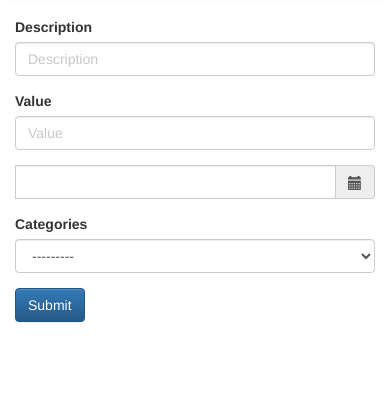
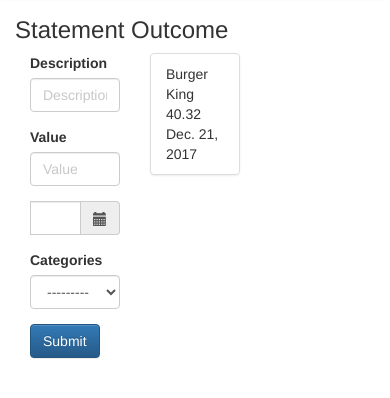
Before and after one commit to gutorc92/contas, a Django app: page /blue/statement/create/1/ in a window 390 px wide. Shown: the part 55-453 px from the top of the page. Run offline with Django 3.2, Linux system fonts and the light colour scheme; data comes from the database, SQL or seed files in the repository; data that the repository does not hold is empty; some libraries are stand-ins or nearby versions.

Commit message:
Muitas coisas
Signed-off-by: Gustavo Coelho <gutorc@hotmail.com>

```diff
--- a/blue/fixtures/initial.json
+++ b/blue/fixtures/initial.json
@@ -3,28 +3,50 @@
     "model": "blue.category",
     "pk": 1,
     "fields": {
-      "description": "Aluguel"
+      "description": "Rent",
+      "family": [1]
     }
   },
   {
     "model": "blue.category",
     "pk": 2,
     "fields": {
-      "description": "Academia"
+      "description": "Gym",
+      "family": [1]
+    }
+  },
+  {
+    "model": "blue.category",
+    "pk": 3,
+    "fields": {
+      "description": "Food",
+      "family": [2]
     }
   },
   {
     "model": "blue.StatementType",
     "pk": 1,
     "fields": {
-      "description": "Debit"
+      "description": "Outcome"
     }
   },
   {
     "model": "blue.StatementType",
     "pk": 2,
     "fields": {
-      "description": "Credit"
+      "description": "Income"
+    }
+  },
+  {
+    "model": "blue.Statement",
+    "pk": 1,
+    "fields": {
+      "description": "Burger King",
+      "value": 40.32,
+      "date": "2017-12-21",
+      "categories": 3,
+      "st_type": 1,
+      "user": 2
     }
   }
 ]
--- a/blue/templates/blue/category.html
+++ b/blue/templates/blue/category.html
@@ -23,7 +23,8 @@
             <div class="col-xs-4">
                 <ul class="list-group">
                     {% for category in categories %}
-                    <li class="list-group-item">{{ category.description }}
+                    <li class="list-group-item">
+                        {{ category.description }}
                         <a href="{% url "category-update" pk=category.pk %}">{% bootstrap_icon "edit" %}</a>
                         <a href="{% url "category-delete" pk=category.pk %}">{% bootstrap_icon "trash" %}</a>
                     </li>
--- a/blue/templates/blue/statement.html
+++ b/blue/templates/blue/statement.html
@@ -4,9 +4,13 @@
 {% load i18n %}
 {# Load CSS and JavaScript #}
 {% load static %}
-<h1>{% trans "Statement" %}</h1>
 
 {% block content %}
+    <h3>{% trans "Statement" %} {% trans  type_name %}</h3>
+    <div class="container">
+        <div class="row top-row">
+            <div class="col-xs-4">
+
                 <form action="/blue/statement/create/{{ id_type }}/" method="post" class="form">
                   {% csrf_token %}
                   {% for field in form %}
@@ -38,10 +42,24 @@
                     </button>
                   {% endbuttons %}
                 </form>
-
+            </div>
+            <div class="col-xs-4">
                 <ul class="list-group">
                     {% for statement in statements %}
-<li class="list-group-item">{{ statement.description }}</li>
+                        <li class="list-group-item">
+                            {{ statement.description }}
+                            {{ statement.value }}
+                            {{ statement.date }}
+                            <a href="{% url "statement-update" pk=statement.pk %}">
+                                {% bootstrap_icon "edit" %}
+                            </a>
+                            <a href="{% url "statement-delete" pk=statement.pk %}">
+                                {% bootstrap_icon "trash" %}
+                            </a>
+                        </li>
                     {% endfor %}
                 </ul>
+            </div>
+        </div>
+    </div>
 {% endblock %}
--- a/blue/urls.py
+++ b/blue/urls.py
@@ -1,13 +1,16 @@
 from django.conf.urls import url
-from .views import StatementView
+from .views import StatementView, DashBoard
 from .views import create_statement_type
 from .views import CategoryCreate, CategoryUpdate, CategoryDelete
 
 urlpatterns = [
+    url(r'^dashboard/$',DashBoard.as_view(),name='dashboard'),
     url(r'^category/add/$',CategoryCreate.as_view(),name='category'),
     url(r'^category/(?P<pk>[0-9]+)/$',CategoryUpdate.as_view(),name='category-update'),
     url(r'^category/(?P<pk>[0-9]+)/delete/$',CategoryDelete.as_view(),name='category-delete'),
     url(r'^statement/create/(?P<id_type>\d+)/$',StatementView.as_view(),name='statement'),
+    url(r'^statement/update/(?P<pk>\d+)/$',StatementView.as_view(),name='statement-update'),
+    url(r'^statement/delete/(?P<pk>\d+)/$',StatementView.as_view(),name='statement-delete'),
     url(r'^statement_type/create/$',create_statement_type,name='statement_type'),
 
 ]
--- a/blue/views.py
+++ b/blue/views.py
@@ -5,17 +5,28 @@ from django.views import View
 # Create your views here.
 from django.views.generic.edit import CreateView, UpdateView, DeleteView
 from django.urls import reverse_lazy
+from django.shortcuts import redirect
+
+class DashBoard(View):
+
+    def get(self, request):
+        income = 40
+        outcome = 50
+        return render(request, "blue/dashboard.html",{
+                "values": [['Income', income], ['Outcome', outcome]]})
 
 class StatementView(View):
 
     def get(self, request, id_type):
         if StatementType.objects.filter(id=id_type).exists():
-            statements = Statement.objects.all()
+            statements = Statement.objects.filter(st_type__pk=id_type)
             form = StatementForm(initial={'st_type': id_type})
             return  render(request,"blue/statement.html",{'form':form,
                 'id_type': id_type,
+                'type_name': StatementType.objects.get(id=id_type).description,
                 'statements': statements})
-
+        else:
+            return redirect("index")
 
     def post(self, request, id_type):
         form = StatementForm(request.POST)
--- a/contas/settings.py
+++ b/contas/settings.py
@@ -43,6 +43,7 @@ INSTALLED_APPS = [
     'blue',
     'bootstrap3',
     'django_extensions',
+    'googlecharts',
 ]
 
 MIDDLEWARE = [
--- a/contas/templates/contas/base.html
+++ b/contas/templates/contas/base.html
@@ -61,7 +61,7 @@
 
               <div class="w3-bar-block">
                 <a href="#" class="w3-bar-item w3-button w3-padding-16 w3-hide-large w3-dark-grey w3-hover-black" onclick="w3_close()" title="close menu"><i class="fa fa-remove fa-fw"></i>  Close Menu</a>
-                <a href="#" class="w3-bar-item w3-button w3-padding"><i class="fa fa-dashboard fa-fw"></i>  Dashboard</a>
+                <a href="{% url "dashboard" %}" class="w3-bar-item w3-button w3-padding"><i class="fa fa-dashboard fa-fw"></i>  Dashboard</a>
                 <a href="{% url "statement" id_type=1 %}" class="w3-bar-item w3-button w3-padding"><i class="fa fa-users fa-fw"></i>{% trans "Outcome" %}</a>
                 <a href="{% url "statement" id_type=2 %}" class="w3-bar-item w3-button w3-padding"><i class="fa fa-book fa-fw"></i>{% trans "Income" %}</a>
                 <a href="#" class="w3-bar-item w3-button w3-padding"><i class="fa fa-book fa-fw"></i>{% trans "Transations" %}</a>
--- a/users/fixtures/users.json
+++ b/users/fixtures/users.json
@@ -1,6 +1,22 @@
 [
   {
-    "model": "users.BrainUser",
+    "model": "users.Family",
+    "pk": 1,
+    "fields": {
+      "name": "Cavalcante",
+      "members": [1]
+    }
+  },
+  {
+    "model": "users.Family",
+    "pk": 2,
+    "fields": {
+      "name": "Silva",
+      "members": [2, 3]
+    }
+  },
+  {
+    "model": "users.BlueUser",
     "pk": 1,
     "fields": {
       "first_name": "Pedro",
@@ -11,7 +27,7 @@
     }
   },
   {
-    "model": "users.BrainUser",
+    "model": "users.BlueUser",
     "pk": 2,
     "fields": {
       "first_name": "Alberto",
@@ -22,11 +38,11 @@
     }
   },
   {
-    "model": "users.BrainUser",
+    "model": "users.BlueUser",
     "pk": 3,
     "fields": {
       "first_name": "Carlos",
-      "last_name": "Pereira",
+      "last_name": "Pereira Silva",
       "email": "carlos@gmail.com",
       "password": "pbkdf2_sha256$36000$4a3GGwU251C6$EFJl6PCnvbJ9AERZDAkFt/f+xf/UskGPZY7DcGs5Thc=",
       "groups": [3]
--- a/users/management/commands/prepare.py
+++ b/users/management/commands/prepare.py
@@ -49,4 +49,5 @@ class Command(BaseCommand):
 
         self.exclude_migrations()
         call_command('migrate')
+        call_command('loaddata',  "users")
         call_command('loaddata',  "initial")
```
Also changed, not shown: blue/templates/blue/dashboard.html (added, +32 -0 lines). Lines whose indentation alone changed are shown as unchanged.
